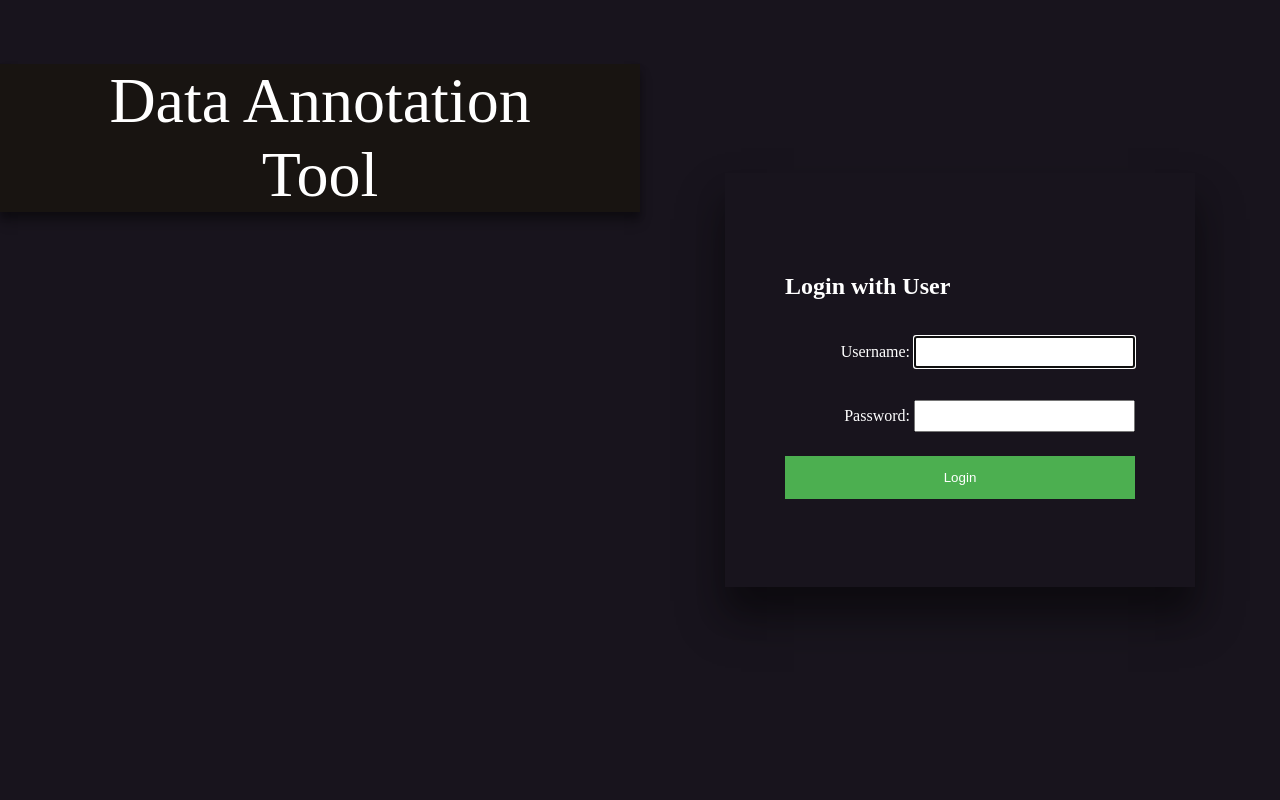
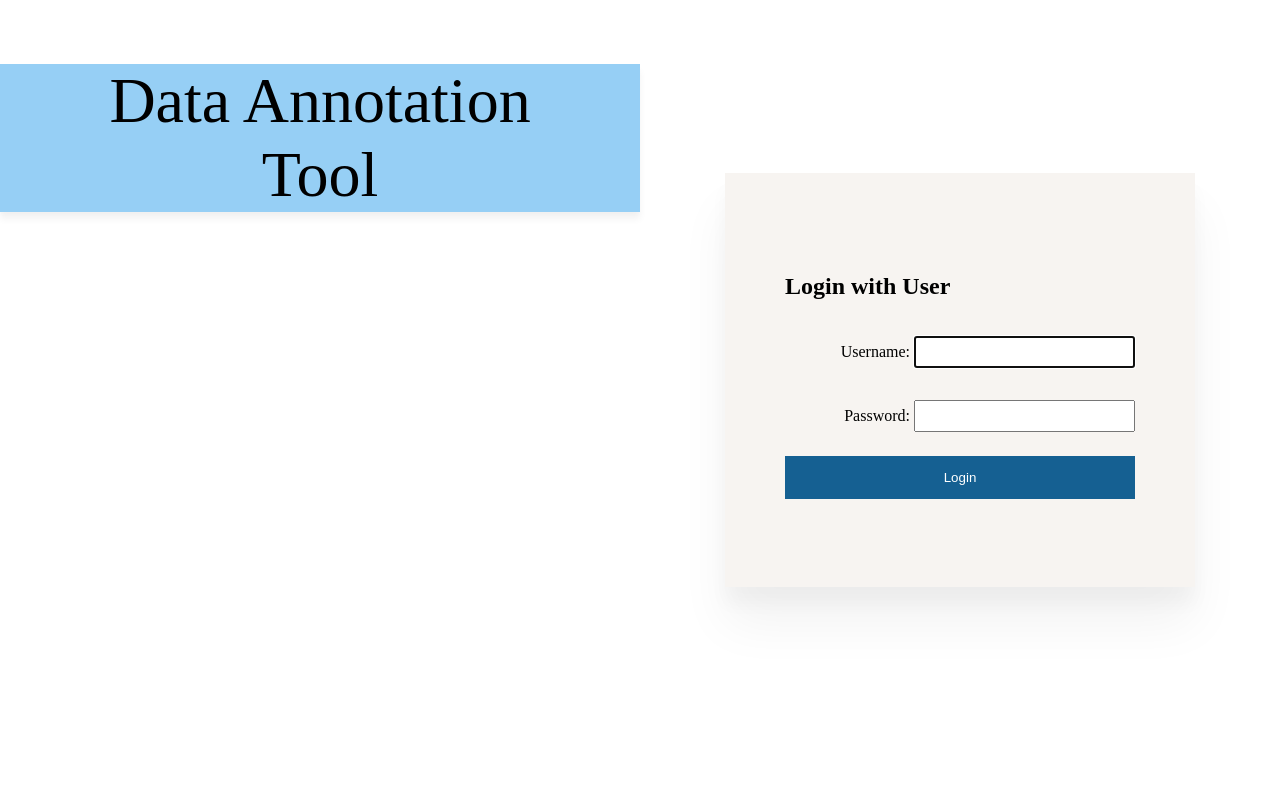
Before and after one commit to ledinhtri97/DataAnnotationTool, a Django app: page /gvlab-dat/datuser/login/ in a window 1280 px wide. Run offline with Django 3.2, Linux system fonts and the light colour scheme.

Commit message:
change style css

```diff
--- a/DAT/templates/static/css/login.css
+++ b/DAT/templates/static/css/login.css
@@ -8,14 +8,14 @@
 .c-cont-form {
    width: 350px;
    padding: 80px 60px;
-   background: #18141D;
-   box-shadow: 0 30px 45px rgba(0, 0, 0, 0.35),
-       0 25px 27px rgba(0, 0, 0, 0.22);
+   background: #f7f4f1;
+   box-shadow: 0 37px 47px rgba(0, 0, 0, 0.05),
+       0 17px 17px rgba(0, 0, 0, 0.03);
 }
 
 /* Set a style for all buttons */
 .c-login-form button {
-   background-color: #4CAF50;
+   background-color: #156092;
    color: white;
    padding: 14px 20px;
    margin: 8px 0;
--- a/DAT/templates/static/css/style.css
+++ b/DAT/templates/static/css/style.css
@@ -1,14 +1,14 @@
 html, body{
    height: 100%;
    width: 100%;
-   background: #18141D;
-   color: #ffffff;
+   background: #ffffff;
+   color: #000000;
    padding: 0px;
    margin: 0px;
 }
 
 a, a:active, a:visited{
-   color: #ffffff;
+   color: #000000;
    text-decoration: none;
 }
 a:hover{
@@ -47,9 +47,9 @@ a:hover{
 }
 
 .c-nameapp p {
-   background: #181411;
-   box-shadow: 0 10px 11px rgba(0, 0, 0, 0.30),
-   0 5px 6px rgba(0, 0, 0, 0.20);
+   background: #96cff5;
+   box-shadow: 0 7px 7px rgba(0, 0, 0, 0.05),
+   0 3px 3px rgba(0, 0, 0, 0.01);
    font-size: 64px;
    text-align: center;
    padding: 0px 50px;
@@ -60,18 +60,18 @@ a:hover{
    width: 350px;
    height: 260px;
    margin: 35px 0px;
-   background: #18141D;
+   background: #f7f4f1;
    display: flex;
    align-items: center;
    justify-content: center;
    cursor: pointer;
-   box-shadow: 0 10px 15px rgba(0, 0, 0, 0.35),
-   0 5px 7px rgba(0, 0, 0, 0.24);
+   box-shadow: 0 17px 17px rgba(0, 0, 0, 0.05),
+   0 13px 13px rgba(0, 0, 0, 0.01);
    transition: all 0.5s cubic-bezier(.5, 2.5, .5, 1);
 }
 
 .c-userlogin:hover, .c-adminlogin:hover{
-   box-shadow: 0 30px 45px rgba(0, 0, 0, 0.35),
+   box-shadow: 0 30px 45px rgba(0, 0, 0, 0.1),
    0 25px 27px rgba(0, 0, 0, 0.22);
 }
 
```
